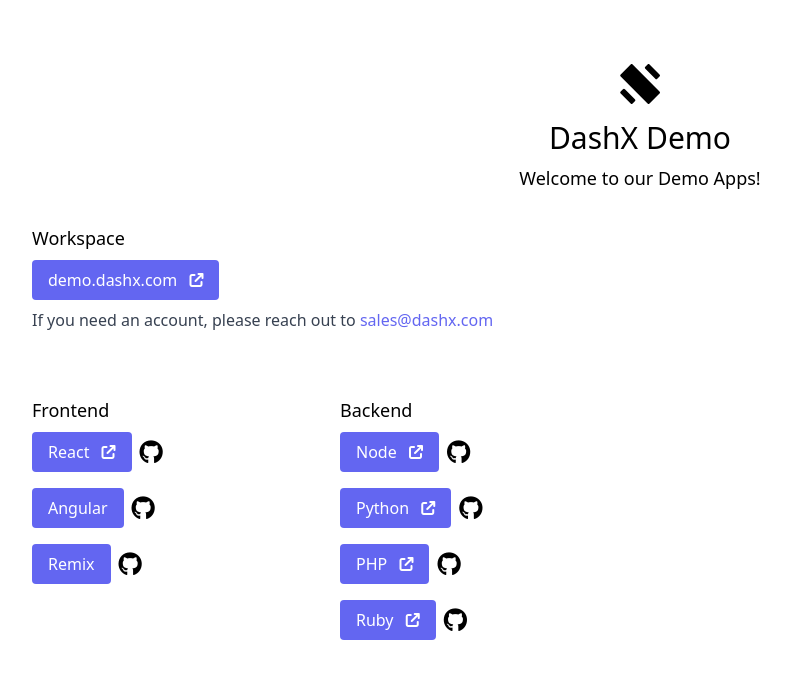
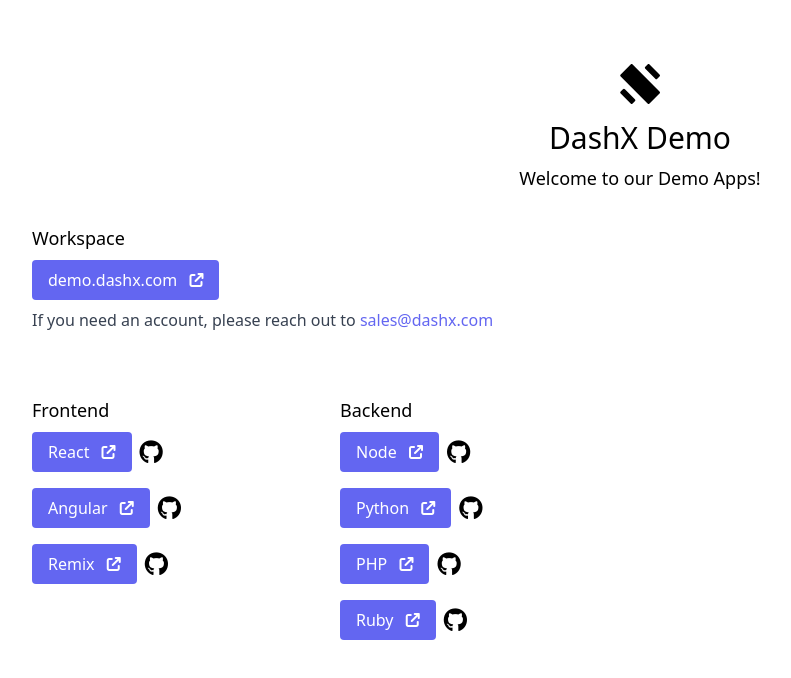
Before and after one commit to dashxhq/dashx-demo, a website: page public/index.html in a window 1280 px wide. Shown: the whole page, without its empty margins (0-791 px from the left). Drawn offline with nearby package versions, Linux system fonts and the light colour scheme.

Commit message:
Add open-in-new-tab icons

```diff
--- a/public/index.html
+++ b/public/index.html
@@ -67,7 +67,7 @@
             </li>
 
             <li class="flex items-center mb-4">
-              <a href="//angular.dashxdemo.com" class="button mr-2">Angular</a>
+              <a href="//angular.dashxdemo.com" class="button mr-2">Angular <i class="fa-solid fa-arrow-up-right-from-square ml-2"></i></a>
               <a href="//github.com/dashxhq/dashx-demo-angular" class="text-2xl"
                 ><i class="fa-brands fa-github"></i
               ></a>
@@ -81,7 +81,7 @@
             </li> -->
 
             <li class="flex items-center mb-4">
-              <a href="//remix.dashxdemo.com" class="button mr-2">Remix</a>
+              <a href="//remix.dashxdemo.com" class="button mr-2">Remix <i class="fa-solid fa-arrow-up-right-from-square ml-2"></i></a>
               <a href="//github.com/dashxhq/dashx-demo-remix" class="text-2xl"
                 ><i class="fa-brands fa-github"></i
               ></a>
```
